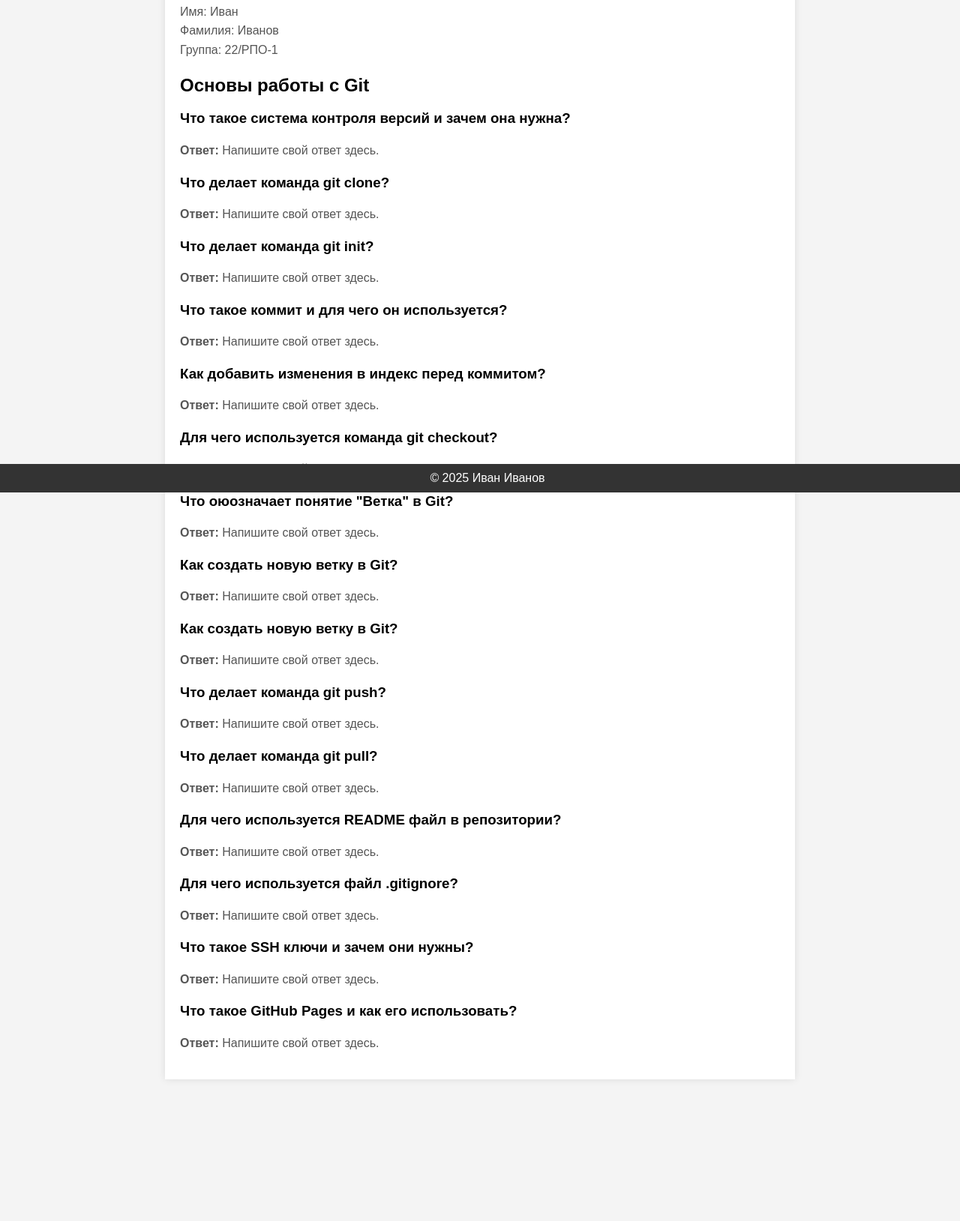
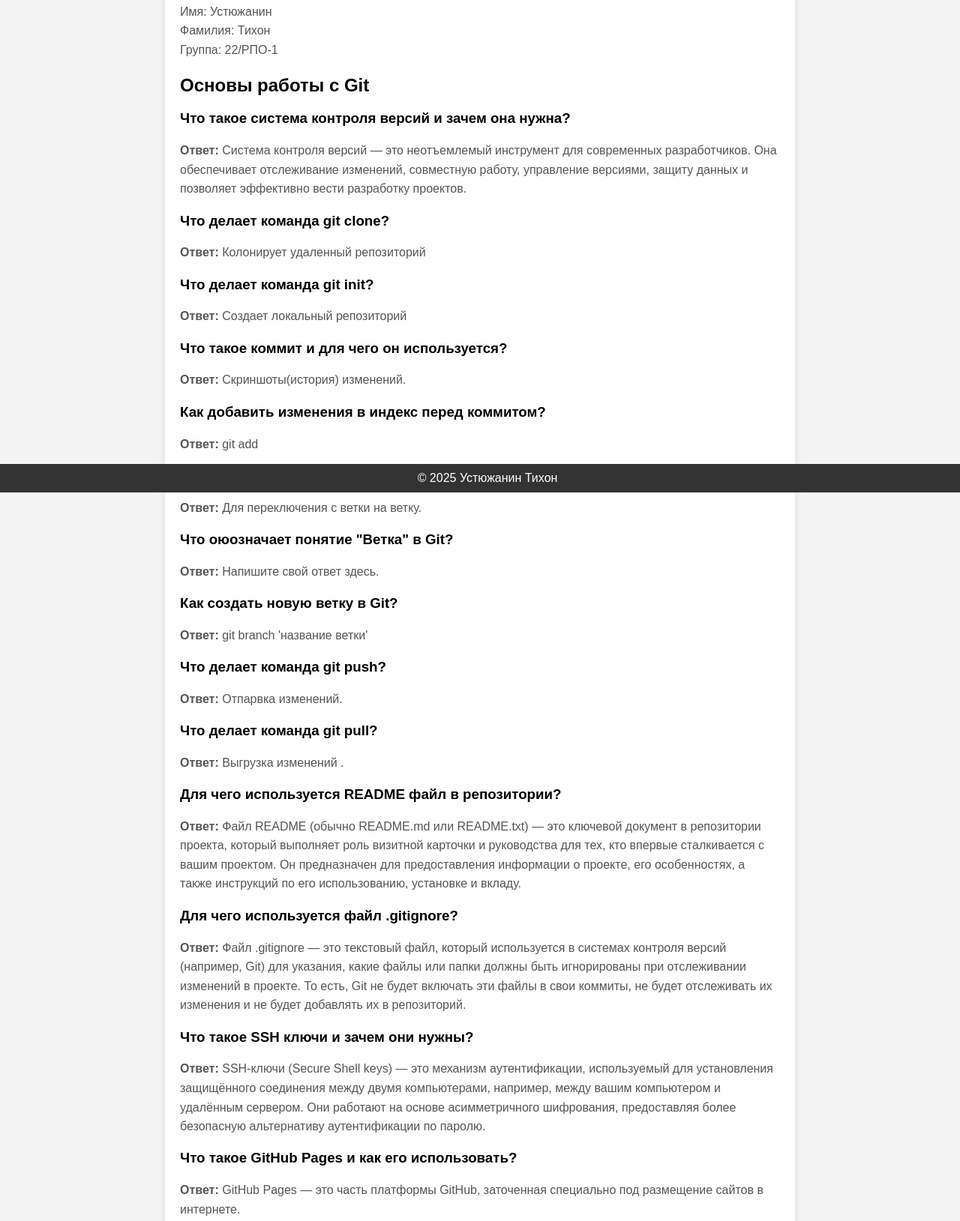
Before and after one commit to daylshock/htmlCSS, a plain HTML site: page git test/index.html in a window 1280 px wide. Shown: the part 143-1772 px from the top of the page at 75% size. Before the commit the page ends 1633 px from the top, so only its background shows below. Drawn offline with Linux system fonts and the light colour scheme.

Commit message:
git test 21:25

```diff
--- a/git test/index.html
+++ b/git test/index.html
@@ -11,62 +11,59 @@
  <h1>Эта страница опубликована с помощью Github pages</h1>
  </header>
  <div class="container">
- <p>Имя: Иван<br>
- Фамилия: Иванов<br>
+ <p>Имя: Устюжанин<br>
+ Фамилия: Тихон<br>
  Группа: 22/РПО-1</p>
 
  <h2>Основы работы с Git</h2>
 
  <h3>Что такое система контроля версий и зачем она нужна?</h3>
- <p><strong>Ответ:</strong> Напишите свой ответ здесь.</p>
+ <p><strong>Ответ:</strong> Система контроля версий — это неотъемлемый инструмент для современных разработчиков. Она обеспечивает отслеживание изменений, совместную работу, управление версиями, защиту данных и позволяет эффективно вести разработку проектов.</p>
 
  <h3>Что делает команда git clone?</h3>
- <p><strong>Ответ:</strong> Напишите свой ответ здесь.</p>
+ <p><strong>Ответ:</strong> Колонирует удаленный репозиторий</p>
 
  <h3>Что делает команда git init?</h3>
- <p><strong>Ответ:</strong> Напишите свой ответ здесь.</p>
+ <p><strong>Ответ:</strong> Создает локальный репозиторий</p>
 
  <h3>Что такое коммит и для чего он используется?</h3>
- <p><strong>Ответ:</strong> Напишите свой ответ здесь.</p>
+ <p><strong>Ответ:</strong> Скриншоты(история) изменений.</p>
 
  <h3>Как добавить изменения в индекс перед коммитом?</h3>
- <p><strong>Ответ:</strong> Напишите свой ответ здесь.</p>
+ <p><strong>Ответ:</strong> git add</p>
 
  <h3>Для чего используется команда git checkout?</h3>
- <p><strong>Ответ:</strong> Напишите свой ответ здесь.</p>
+ <p><strong>Ответ:</strong> Для переключения с ветки на ветку.</p>
 
  <h3>Что оюозначает понятие "Ветка" в Git?</h3>
  <p><strong>Ответ:</strong> Напишите свой ответ здесь.</p>
 
  <h3>Как создать новую ветку в Git?</h3>
- <p><strong>Ответ:</strong> Напишите свой ответ здесь.</p>
-
- <h3>Как создать новую ветку в Git?</h3>
- <p><strong>Ответ:</strong> Напишите свой ответ здесь.</p>
+ <p><strong>Ответ:</strong> git branch 'название ветки'</p>
 
  <h3>Что делает команда git push?</h3>
- <p><strong>Ответ:</strong> Напишите свой ответ здесь.</p>
+ <p><strong>Ответ:</strong> Отпарвка изменений.</p>
 
  <h3>Что делает команда git pull?</h3>
- <p><strong>Ответ:</strong> Напишите свой ответ здесь.</p>
+ <p><strong>Ответ:</strong> Выгрузка изменений .</p>
 
  <h3>Для чего используется README файл в репозитории?</h3>
- <p><strong>Ответ:</strong> Напишите свой ответ здесь.</p>
+ <p><strong>Ответ:</strong> Файл README (обычно README.md или README.txt) — это ключевой документ в репозитории проекта, который выполняет роль визитной карточки и руководства для тех, кто впервые сталкивается с вашим проектом. Он предназначен для предоставления информации о проекте, его особенностях, а также инструкций по его использованию, установке и вкладу.</p>
 
  <h3>Для чего используется файл .gitignore?</h3>
- <p><strong>Ответ:</strong> Напишите свой ответ здесь.</p>
+ <p><strong>Ответ:</strong> Файл .gitignore — это текстовый файл, который используется в системах контроля версий (например, Git) для указания, какие файлы или папки должны быть игнорированы при отслеживании изменений в проекте. То есть, Git не будет включать эти файлы в свои коммиты, не будет отслеживать их изменения и не будет добавлять их в репозиторий.</p>
 
  <h3>Что такое SSH ключи и зачем они нужны?</h3>
- <p><strong>Ответ:</strong> Напишите свой ответ здесь.</p>
+ <p><strong>Ответ:</strong> SSH-ключи (Secure Shell keys) — это механизм аутентификации, используемый для установления защищённого соединения между двумя компьютерами, например, между вашим компьютером и удалённым сервером. Они работают на основе асимметричного шифрования, предоставляя более безопасную альтернативу аутентификации по паролю. </p>
 
  <h3>Что такое GitHub Pages и как его использовать?</h3>
- <p><strong>Ответ:</strong> Напишите свой ответ здесь.</p>
+ <p><strong>Ответ:</strong> GitHub Pages — это часть платформы GitHub, заточенная специально под размещение сайтов в интернете.</p>
 
 
 
  </div>
  <footer>
- &copy; 2025 Иван Иванов
+ &copy; 2025 Устюжанин Тихон
  </footer>
 </body>
 </html>
```
